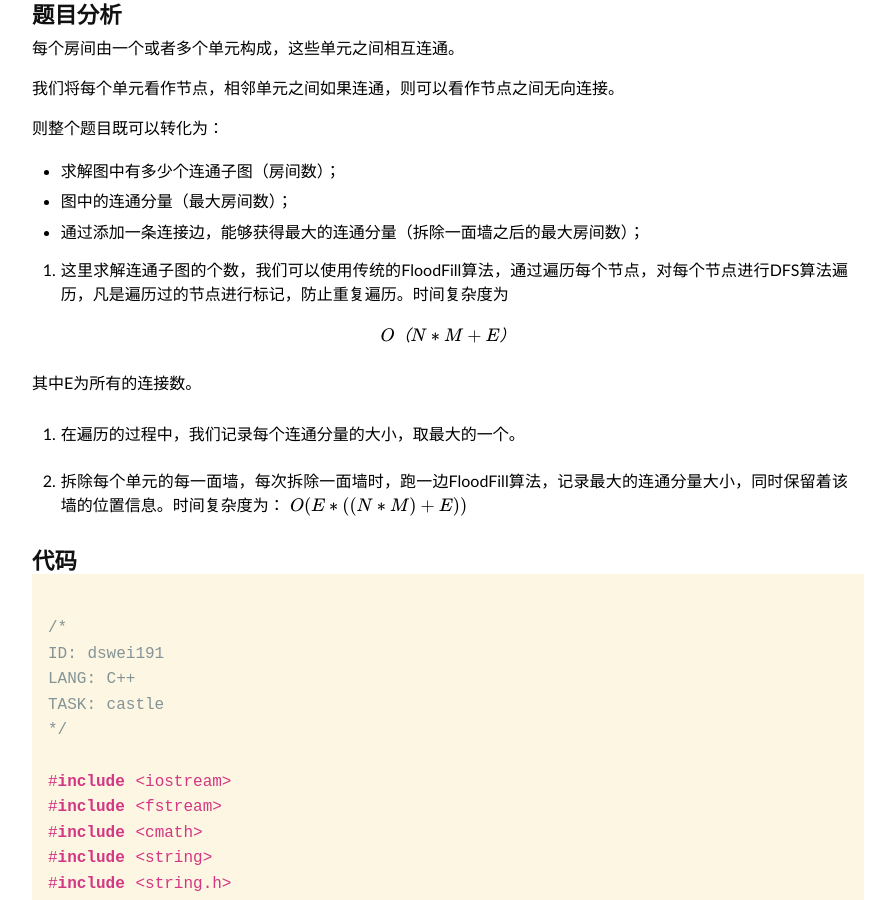
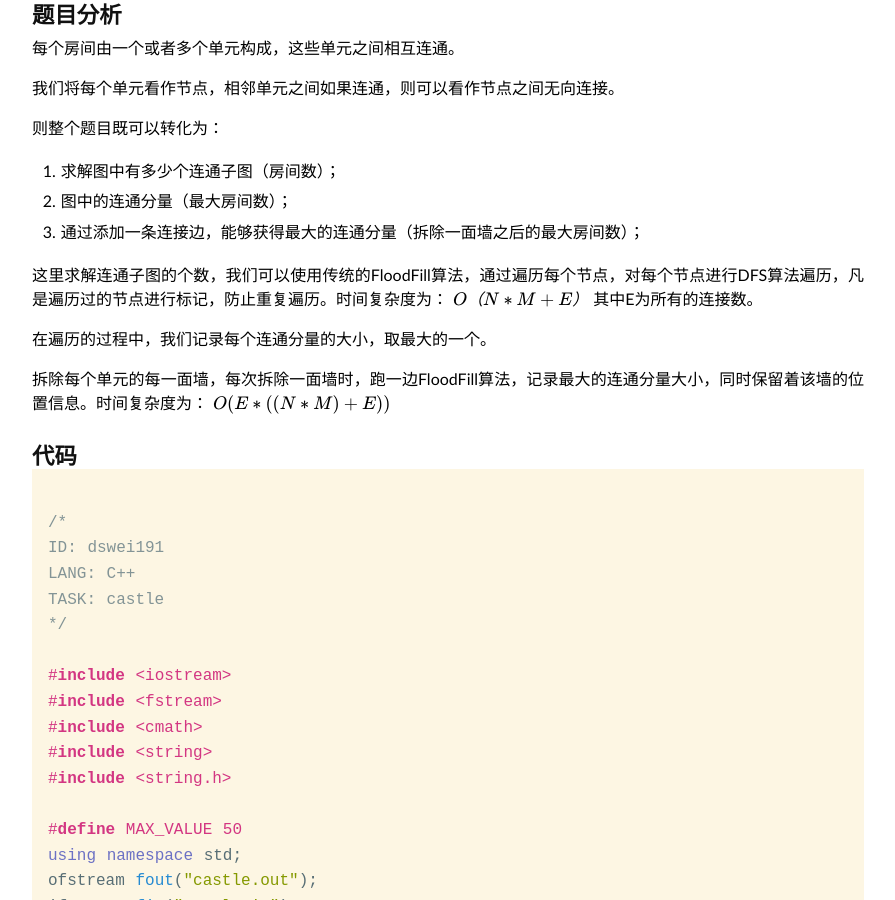
Before and after one commit to wdskuki/oldBlog, a Jekyll site: the page built from _posts/2017-11-30-[USACO]-Castle.md, in a window 1280 px wide and 900 px high, scrolled down 623 px. Shown: the whole window, without its empty margins (192-1087 px from the left). Built offline with Jekyll 4.4.1, drawn with Linux system fonts in a browser that asks for light colours; nearby versions of some CDN libraries; formulas are drawn with MathJax 3; comment, search, counter and statistics services are not loaded.

```diff
--- a/_posts/2017-11-30-[USACO]-Castle.md
+++ b/_posts/2017-11-30-[USACO]-Castle.md
@@ -34,27 +34,22 @@ tags: USACO
 
 则整个题目既可以转化为：
 
-* 求解图中有多少个连通子图（房间数）；
-* 图中的连通分量（最大房间数）；
-* 通过添加一条连接边，能够获得最大的连通分量（拆除一面墙之后的最大房间数）；
+1. 求解图中有多少个连通子图（房间数）；
+2. 图中的连通分量（最大房间数）；
+3. 通过添加一条连接边，能够获得最大的连通分量（拆除一面墙之后的最大房间数）；
 
-
-
-1. 这里求解连通子图的个数，我们可以使用传统的FloodFill算法，通过遍历每个节点，对每个节点进行DFS算法遍历，凡是遍历过的节点进行标记，防止重复遍历。时间复杂度为
-
+这里求解连通子图的个数，我们可以使用传统的FloodFill算法，通过遍历每个节点，对每个节点进行DFS算法遍历，凡是遍历过的节点进行标记，防止重复遍历。时间复杂度为：
 $$
 O（N * M+E）
 $$
-
 其中E为所有的连接数。
 
-2. 在遍历的过程中，我们记录每个连通分量的大小，取最大的一个。
+在遍历的过程中，我们记录每个连通分量的大小，取最大的一个。
 
-3. 拆除每个单元的每一面墙，每次拆除一面墙时，跑一边FloodFill算法，记录最大的连通分量大小，同时保留着该墙的位置信息。时间复杂度为：
-   $$
-   O(E*((N*M) + E))
-   $$
-
+拆除每个单元的每一面墙，每次拆除一面墙时，跑一边FloodFill算法，记录最大的连通分量大小，同时保留着该墙的位置信息。时间复杂度为：
+$$
+O(E*((N*M) + E))
+$$
 
 ## 代码
 
```
